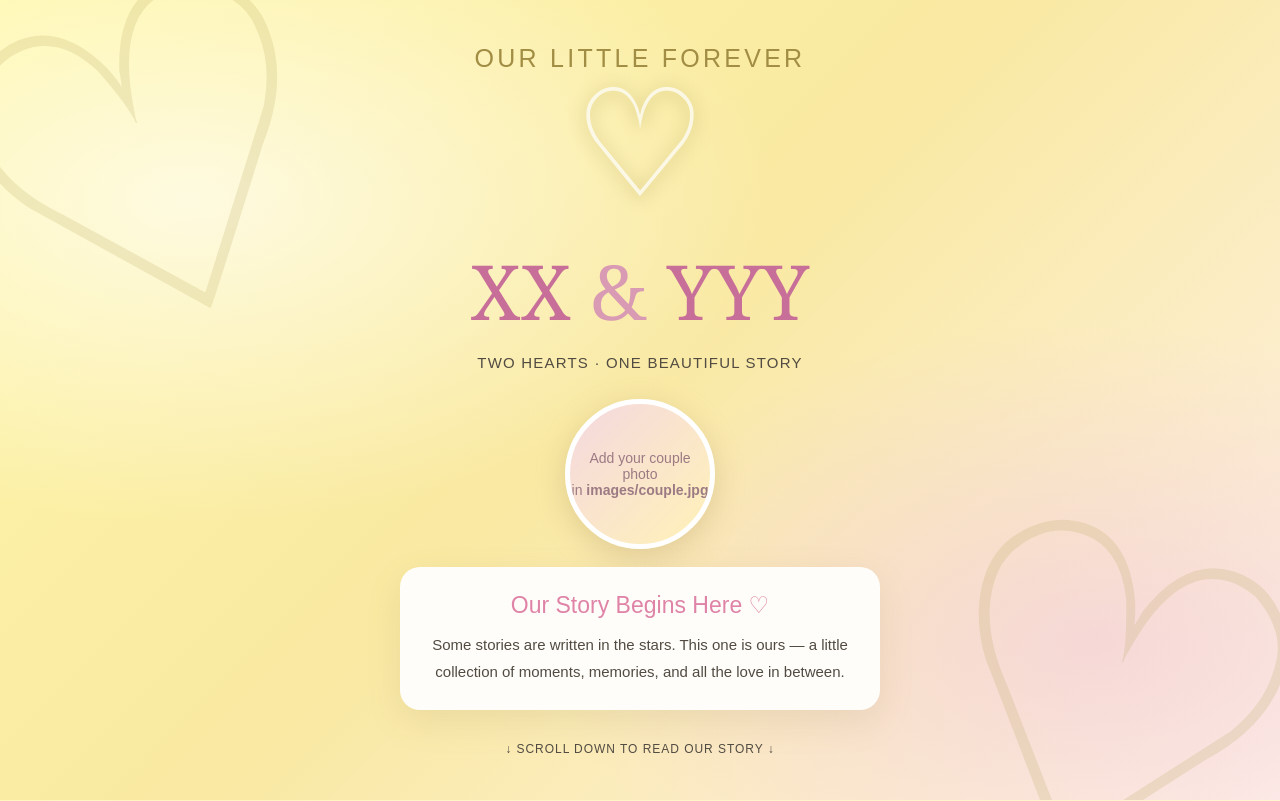
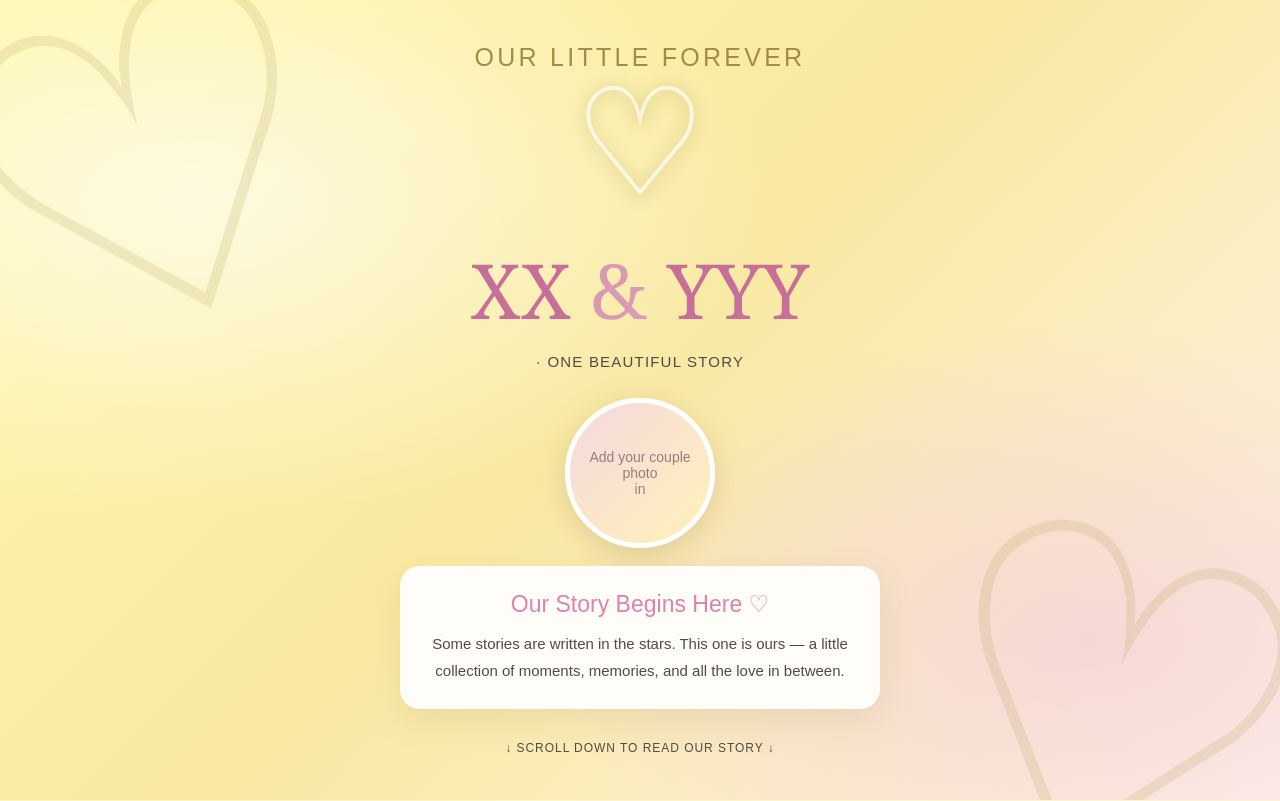
Before and after one commit to suryashenbagams-beep/Surya-, a plain HTML site: page index.html in a window 1280 px wide. Shown: the top 801 px of the page. Drawn offline with Linux system fonts and the light colour scheme.

Commit message:
Modify title and couple photo link in index.html
Updated the title and subtitle in the HTML file. Changed the couple photo link to a new URL.

```diff
--- a/index.html
+++ b/index.html
@@ -4,7 +4,7 @@
 <meta charset="UTF-8">
 <meta name="viewport" content="width=device-width, initial-scale=1.0">
 <meta name="theme-color" content="#fff4a8">
-<title>XX ♡ YYY — Our Story</title>
+<title>My ♡  Story</title>
 <style>
 :root{--pink:#df83a7;--ink:#514b42;--cream:#fff9e7;--lav:#d9b8e8}
 *{box-sizing:border-box}
@@ -55,8 +55,8 @@ footer{text-align:center;padding:22px;background:#fff8e8;font:12px Arial,sans-se
     <div class="date">OUR LITTLE FOREVER</div>
     <div class="time">♡</div>
     <div class="names">XX <span style="color:#d99ab3">&amp;</span> YYY</div>
-    <div class="subtitle">TWO HEARTS · ONE BEAUTIFUL STORY</div>
-    <div class="portrait"><span>Add your couple photo<br>in <b>images/couple.jpg</b></span></div>
+    <div class="subtitle">· ONE BEAUTIFUL STORY</div>
+    <div class="portrait"><span>Add your couple photo<br>in <b><https://chatgpt.com/s/m_6b016400af7c819199d871de9b3cdff3.jpgb></span></div>
     <div class="welcome">
       <h1>Our Story Begins Here ♡</h1>
       <p>Some stories are written in the stars. This one is ours — a little collection of moments, memories, and all the love in between.</p>
```
